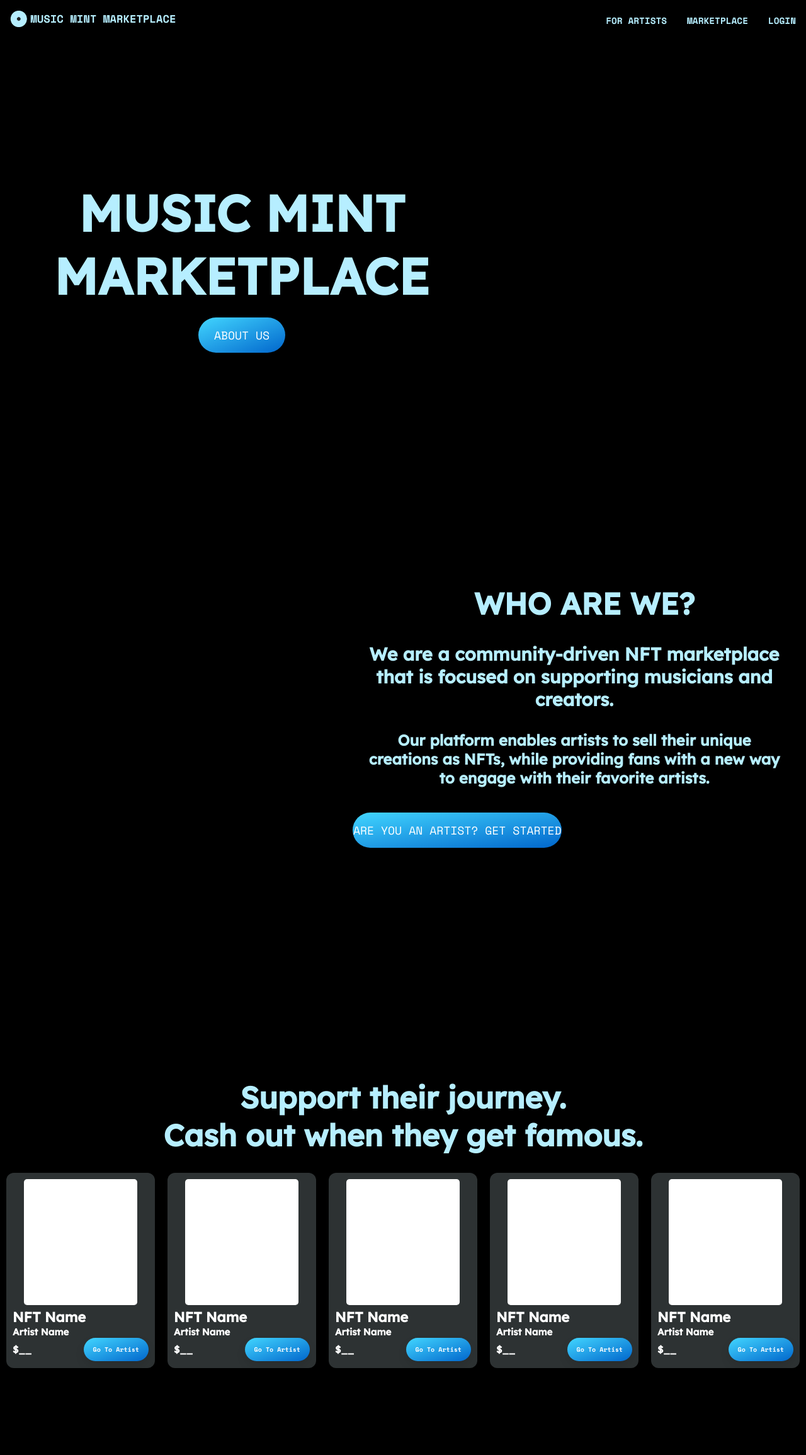
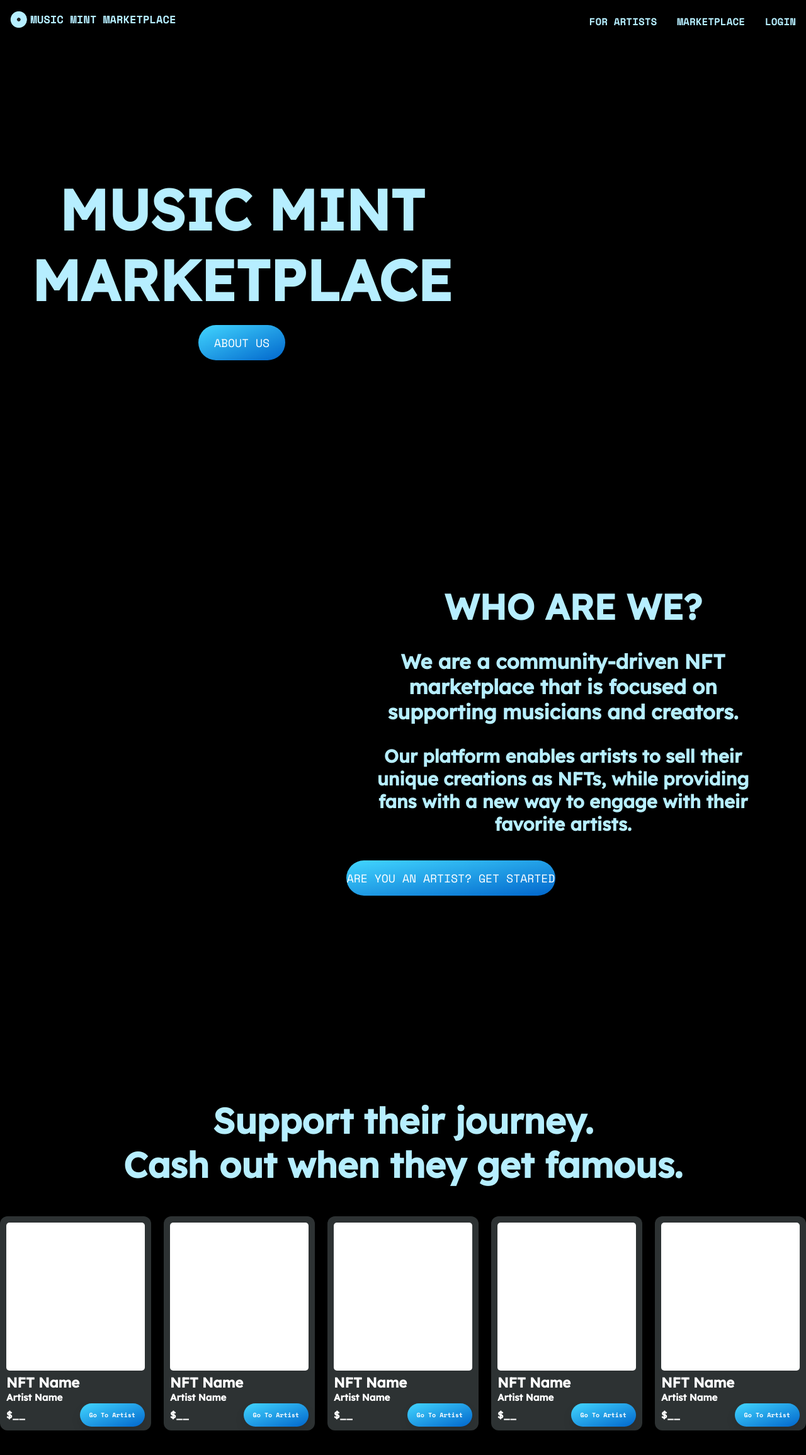
Before and after one commit to musicmint/MusicMint, a Next.js app in the folder musicmint/: page / in a window 1280 px wide. Shown: the top 2310 px of the page at 63% size. Built offline with nearby package versions, Linux system fonts and the light colour scheme.

Commit message:
spacing issues

```diff
--- a/musicmint/styles/componentStyles/examplebadge.module.css
+++ b/musicmint/styles/componentStyles/examplebadge.module.css
@@ -2,8 +2,8 @@
  /* background-color: #5b6566; */
  background-color: rgba(91, 101, 102, .5);
   /* background-color: black; */
-  width: 240px;
-  height: 310px;
+  width: 250px;
+  height: 340px;
   padding: 10px;
   margin-left:10px;
   margin-right: 10px;
@@ -14,8 +14,8 @@
 
 .img {
 background-color: white;
-width: 180px;
-height: 200px;
+width: 220px;
+height: 235px;
 /* margin-top: 10px; */
 margin: 0 auto;
 border-radius: 5px;
--- a/musicmint/styles/componentStyles/navbar.module.css
+++ b/musicmint/styles/componentStyles/navbar.module.css
@@ -42,7 +42,7 @@
     text-decoration: none;
     /* color: #C9EFC7; */
     color: #c7d5ef;
-    font-size: .9rem;
+    font-size: 1.2rem;
     font-weight: BOLD;
     padding: 1rem;
     border-radius: 0.5rem;
@@ -51,7 +51,7 @@
   .nav li a:hover {
     /* color: #d5ffd3; */
     color: #c7d5ef;
-    font-size: 1rem;
+    font-size: 1.5rem;
   }
 
 
@@ -65,7 +65,7 @@
     align-items: center;
     text-decoration: none;
     color: #b6eeff;
-    font-size: .9rem;
+    font-size: 1rem;
     font-weight: BOLD;
     padding: 1rem;
     border-radius: 0.5rem;
@@ -73,5 +73,5 @@
 
   .navbarLinks > *:hover {
     color: #b6eeff;
-    font-size: 1rem;
+    font-size: 1.1rem;
   }
--- a/musicmint/styles/pageStyles/index.module.css
+++ b/musicmint/styles/pageStyles/index.module.css
@@ -32,7 +32,7 @@
   .title {
     font-family:  'Lexend', sans-serif;
     justify-content: center;
-    font-size: 5rem;
+    font-size: 5.6rem;
     font-weight: bold;
     text-align: center;
     margin-top: 3rem;
@@ -77,6 +77,7 @@
     display: flex;
     height: 100vh;
     padding: 5rem 0;
+    margin-right: 2%;
   }
 
   .section2Left {
@@ -96,7 +97,7 @@
   .secondaryTitle {
     font-family: 'Lexend', sans-serif;
     justify-items: center;
-    font-size: 3rem;
+    font-size: 3.5rem;
     font-weight: bold;
     margin-top: 3rem;
     margin-bottom: 1rem;
@@ -109,7 +110,7 @@
   .descriptionIntro{
     font-family: 'Lexend', sans-serif;
     justify-items: center;
-    font-size: 1.8rem;
+    font-size: 2rem;
     font-weight: bold;
     margin-top: 1rem;
     margin-bottom: 1rem;
@@ -123,7 +124,7 @@
   .descriptionElab {
     font-family: 'Lexend', sans-serif;
     justify-items: center;
-    font-size: 1.5rem;
+    font-size: 1.8rem;
     font-weight: bold;
     margin-top: 1rem;
     margin-bottom: 1rem;
@@ -164,10 +165,10 @@
     width: 100%;
     height: 100vh;
     flex-direction: column;
-    padding: 6rem 0;
+    padding: 8rem 0;
     font-family: 'Lexend', sans-serif;
     justify-items: center;
-    font-size: 3rem;
+    font-size: 3.5rem;
     font-weight: bold;
     margin-top: 1rem;
     /* margin-bottom: 1rem; */
@@ -180,4 +181,6 @@
     flex-direction: row;
     height: 400px;
     margin-top: 30px;
+    align-items: center;
+    justify-content: center;
   }
```
